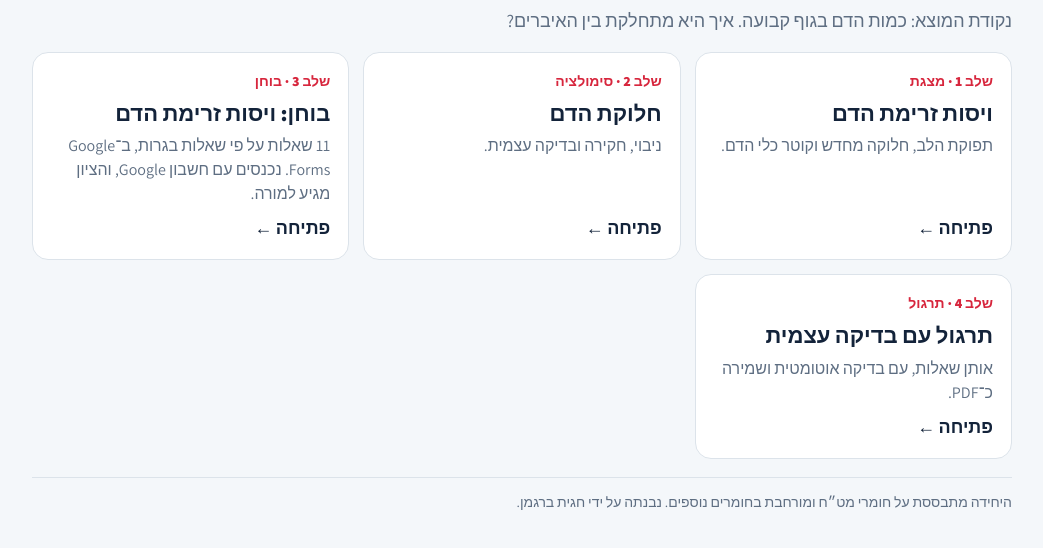
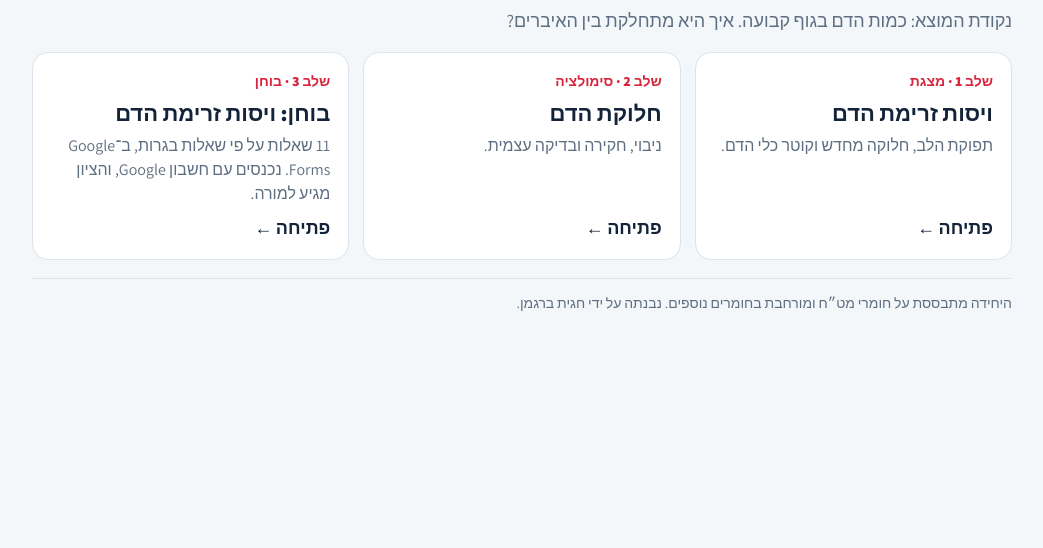
Before and after one commit to hagit2303/blood-circulation, a plain HTML site: page lesson-3/index.html in a window 1280 px wide. Shown: the part 190-738 px from the top of the page, without its empty margins (118-1161 px from the left). Drawn offline with Linux system fonts and the light colour scheme.

Commit message:
שיעור 3: בוחן אחד בלבד (Google Forms), בלי תרגול כפול
Co-Authored-By: Claude Opus 5.5 <noreply@anthropic.com>

```diff
--- a/lesson-3/index.html
+++ b/lesson-3/index.html
@@ -12,4 +12,4 @@ a.c:hover{transform:translateY(-2px);box-shadow:0 6px 18px rgba(19,35,58,.08)}
 .c .go{margin-top:auto;font-weight:800}.c.soon{opacity:.55;border-style:dashed}
 .steps{counter-reset:s}.steps .c .n::before{counter-increment:s;content:"שלב " counter(s) " · "}
 video{width:100%;border-radius:12px;background:#000}
-.credit{color:var(--mut);font-size:14px;border-top:1px solid var(--line);padding-top:14px}</style></head><body><div class="w"><a class="back" href="../">→ כל השיעורים</a><div class="kick">מערכת הדם · שיעור 3</div><h1>ויסות זרימת הדם לרקמות</h1><p class="lead">נקודת המוצא: כמות הדם בגוף קבועה. איך היא מתחלקת בין האיברים?</p><div class="g steps"><a class="c" href="presentation.html"><span class="n">מצגת</span><h2>ויסות זרימת הדם</h2><p>תפוקת הלב, חלוקה מחדש וקוטר כלי הדם.</p><span class="go">פתיחה ←</span></a><a class="c" href="simulation.html"><span class="n">סימולציה</span><h2>חלוקת הדם</h2><p>ניבוי, חקירה ובדיקה עצמית.</p><span class="go">פתיחה ←</span></a><a class="c" href="https://docs.google.com/forms/d/e/1FAIpQLSeSEmzwatRmVy54_Iqi2CfP-kB2XBM-aRk0wycavQQosgZH9Q/viewform" target="_blank" rel="noopener"><span class="n">בוחן</span><h2>בוחן: ויסות זרימת הדם</h2><p>11 שאלות על פי שאלות בגרות, ב־Google Forms. נכנסים עם חשבון Google, והציון מגיע למורה.</p><span class="go">פתיחה ←</span></a><a class="c" href="quiz.html"><span class="n">תרגול</span><h2>תרגול עם בדיקה עצמית</h2><p>אותן שאלות, עם בדיקה אוטומטית ושמירה כ־PDF.</p><span class="go">פתיחה ←</span></a></div><p class="credit">היחידה מתבססת על חומרי מט״ח ומורחבת בחומרים נוספים. נבנתה על ידי חגית ברגמן.</p></div></body></html>
+.credit{color:var(--mut);font-size:14px;border-top:1px solid var(--line);padding-top:14px}</style></head><body><div class="w"><a class="back" href="../">→ כל השיעורים</a><div class="kick">מערכת הדם · שיעור 3</div><h1>ויסות זרימת הדם לרקמות</h1><p class="lead">נקודת המוצא: כמות הדם בגוף קבועה. איך היא מתחלקת בין האיברים?</p><div class="g steps"><a class="c" href="presentation.html"><span class="n">מצגת</span><h2>ויסות זרימת הדם</h2><p>תפוקת הלב, חלוקה מחדש וקוטר כלי הדם.</p><span class="go">פתיחה ←</span></a><a class="c" href="simulation.html"><span class="n">סימולציה</span><h2>חלוקת הדם</h2><p>ניבוי, חקירה ובדיקה עצמית.</p><span class="go">פתיחה ←</span></a><a class="c" href="https://docs.google.com/forms/d/e/1FAIpQLSeSEmzwatRmVy54_Iqi2CfP-kB2XBM-aRk0wycavQQosgZH9Q/viewform" target="_blank" rel="noopener"><span class="n">בוחן</span><h2>בוחן: ויסות זרימת הדם</h2><p>11 שאלות על פי שאלות בגרות, ב־Google Forms. נכנסים עם חשבון Google, והציון מגיע למורה.</p><span class="go">פתיחה ←</span></a></div><p class="credit">היחידה מתבססת על חומרי מט״ח ומורחבת בחומרים נוספים. נבנתה על ידי חגית ברגמן.</p></div></body></html>
```
Also changed, not shown: index.html (+0 -1 lines).
